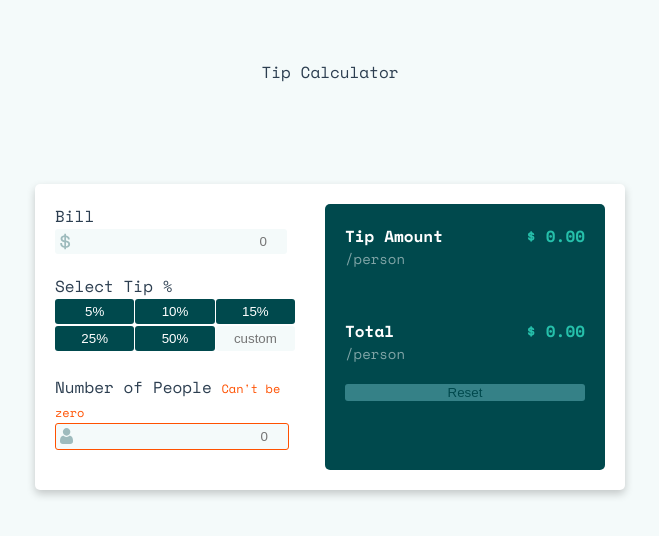
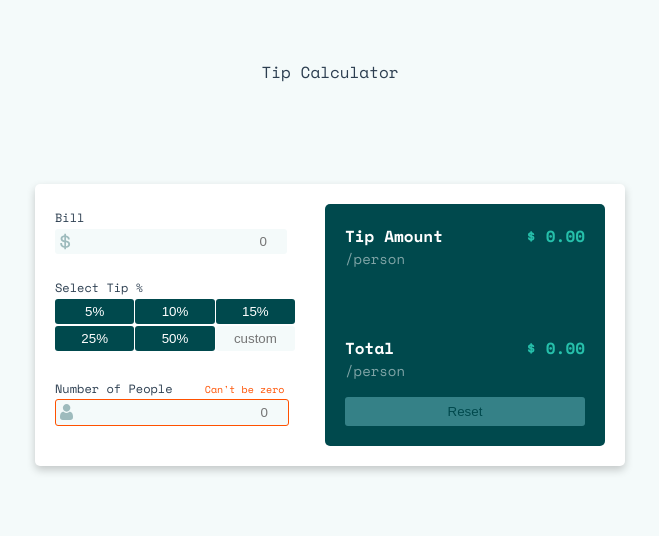
Before and after one commit to nicole-nam/tip-calculator, a Vue app: page / in a window 1280 px wide. Shown: the top 536 px of the page, without its empty margins (310-969 px from the left). Built offline with nearby package versions, Linux system fonts and the light colour scheme.

Commit message:
uiux: flex box for tip card add

```diff
--- a/src/components/Calculator.vue
+++ b/src/components/Calculator.vue
@@ -204,6 +204,9 @@ export default {
   width: 50%;
   padding: 20px;
   text-align: left;
+  display: flex;
+  flex-direction: column;
+  justify-content: space-between;
 }
 
 .form-card {
@@ -235,12 +238,12 @@ p {
 
 .resetBtn {
   width: 100%;
-  margin-top: 20px;
   background-color: hsl(186, 42%, 59%);
   border: hsl(186, 42%, 59%);
   border-radius: 3px;
   color: hsl(183, 100%, 15%);
   cursor: pointer;
+  padding: 7px;
 }
 
 .numInput {
@@ -315,11 +318,13 @@ input::-webkit-inner-spin-button {
 .disable {
   background-color: hsl(186, 42%, 59%);
   opacity: 0.5;
+  cursor: not-allowed;
 }
 
 .zero {
   color: rgb(255, 81, 0);
-  font-size: 12px;
+  font-size: 10px;
+  margin-left: 25px;
 }
 
 .light-font {
@@ -330,4 +335,8 @@ input::-webkit-inner-spin-button {
 .bold-font {
   font-weight: 700;
 }
+
+label {
+  font-size: 12px;
+}
 </style>
```
